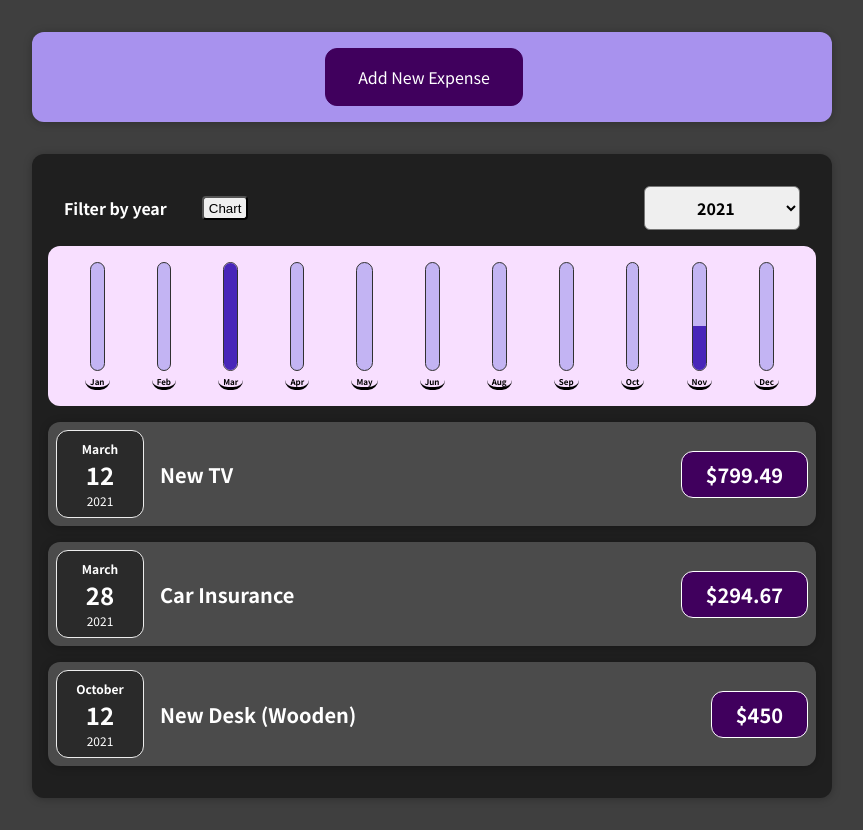
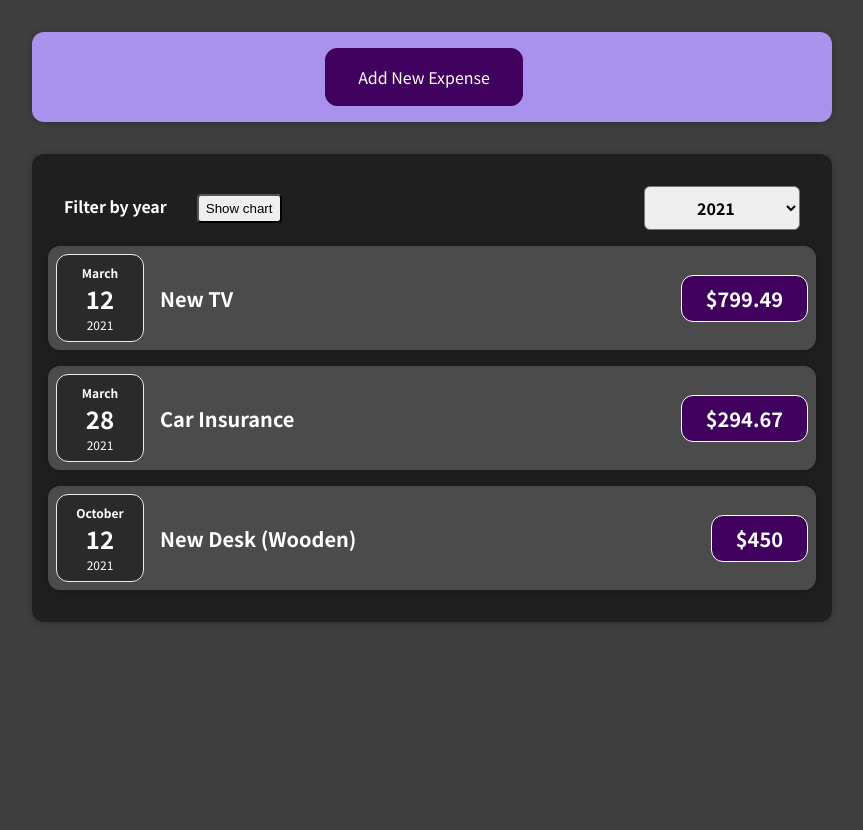
Before and after one commit to prafullepili/reactExpensesTracker, a React (Create React App) app: page / in a window 1280 px wide. Shown: the whole page, without its empty margins (208-1071 px from the left). After the commit the page ends 800 px from the top, so only its background shows below. Built offline with nearby package versions, Linux system fonts and the light colour scheme.

Commit message:
added feature show/hide chart.

```diff
--- a/src/components/Expenses/Expenses.js
+++ b/src/components/Expenses/Expenses.js
@@ -9,7 +9,11 @@ import ExpensesChart from './ExpensesChart.js';
 
 const Expenses = (props) => {
     const [filteredYear, setfilteredYear] = useState('2021');
+    const [isChartOnOff, setChartOnOff] = useState(false);
 
+    const chartOnOffHandler = () => {
+        setChartOnOff((prevState) => !prevState)
+    }
     const filterChangeHandler = selectedYearTemp => {
         setfilteredYear(selectedYearTemp)
     }
@@ -19,8 +23,13 @@ const Expenses = (props) => {
 
 
     return <Card className='expenses'>
-        <ExpensesFilter selectedYear={filteredYear} onChangeFileter={filterChangeHandler} />
-        <ExpensesChart expenses={filteredExpenses} />
+        <ExpensesFilter
+            chartOnOffHandler={chartOnOffHandler}
+            selectedYear={filteredYear}
+            onChangeFileter={filterChangeHandler}
+            isChartOnOff={isChartOnOff}
+        />
+        {isChartOnOff && <ExpensesChart expenses={filteredExpenses} />}
         <ExpensesList filteredExpenses={filteredExpenses} />
     </Card>
 }
--- a/src/components/NewExpense/ExpensesFilter.css
+++ b/src/components/NewExpense/ExpensesFilter.css
@@ -14,11 +14,12 @@
 .expenses-filter label {
   display: flex; /*added after changes*/
   font-weight: bold;
-  gap: 35px;
+  gap: 30px;
 }
 .expenses-filter label button {
-  padding: 2px 5px;
+  padding: 5px 7px;
   border-radius: 4px;
+  cursor: pointer;
 }
 
 .expenses-filter select {
--- a/src/components/NewExpense/ExpensesFilter.js
+++ b/src/components/NewExpense/ExpensesFilter.js
@@ -1,7 +1,7 @@
 import React from 'react';
 import "./ExpensesFilter.css";
 
-const ExpensesFilter = ({ onChangeFileter, selectedYear }) => {
+const ExpensesFilter = ({ chartOnOffHandler, onChangeFileter, selectedYear, isChartOnOff }) => {
 
     const dropdownChangeHandler = (event) => {
         onChangeFileter(event.target.value);
@@ -17,7 +17,7 @@ const ExpensesFilter = ({ onChangeFileter, selectedYear }) => {
     return (
         <div className='expenses-filter'>
             <div className='expenses-filter__control'>
-                <label>Filter by year <button>Chart</button></label>
+                <label>Filter by year <button type='button' onClick={chartOnOffHandler}>{isChartOnOff ? 'Hide chart' : 'Show chart'}</button></label>
                 <select value={selectedYear} onChange={dropdownChangeHandler}>
                     {datesOptions}
                 </select>
```
